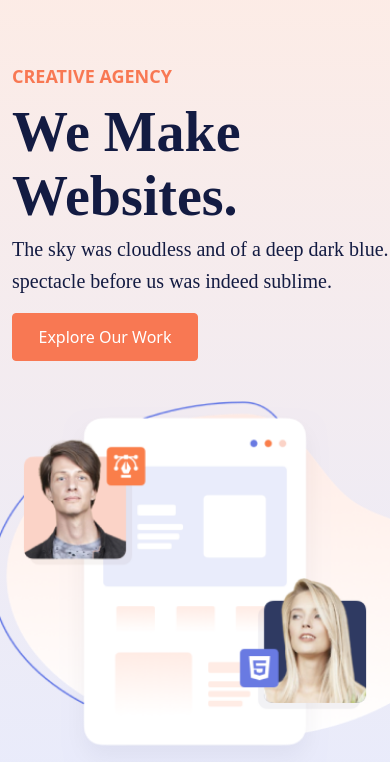
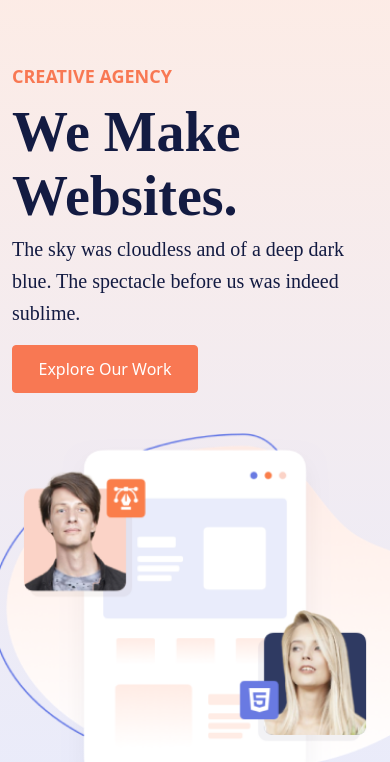
Before and after one commit to nazifa22/landingPage_JS, a plain HTML site: page index.html in a window 390 px wide. Shown: the part 78-840 px from the top of the page. Drawn offline with nearby package versions, Linux system fonts and the light colour scheme.

Commit message:
content width

```diff
--- a/assets/css/styles.sass
+++ b/assets/css/styles.sass
@@ -126,6 +126,9 @@ header
     .content
         @extend %content
         width: 470px
+
+        @media screen and (max-width: 767px)
+            width: 100%
 
     button
         @include button($coral, $coral, 186, 48, 16)
```
Also changed, not shown: assets/css/styles.css, 1 other file.
